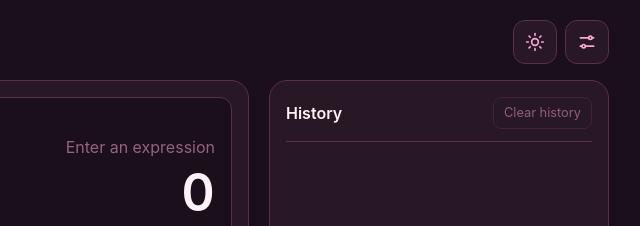
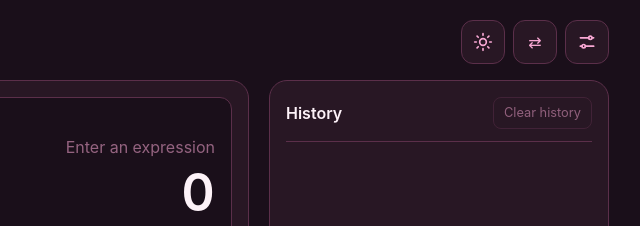
Before and after one commit to SCM-group-4/SCM-Group-4, a website with bundled scripts: page SCM_group_4/index.html in a window 1280 px wide. Shown: the top 226 px of the page, 505-1145 px from the left. Built offline with nearby package versions, Linux system fonts and the light colour scheme.

Commit message:
Add currency converter button
Added a currency converter button to easily access the currency conversion

```diff
--- a/SCM_group_4/index.html
+++ b/SCM_group_4/index.html
@@ -27,6 +27,7 @@
           <svg class="icon-sun" viewBox="0 0 24 24" width="20" height="20" fill="none" stroke="currentColor" stroke-width="2" stroke-linecap="round" aria-hidden="true"><circle cx="12" cy="12" r="4"/><path d="M12 2v2M12 20v2M4.9 4.9l1.4 1.4M17.7 17.7l1.4 1.4M2 12h2M20 12h2M4.9 19.1l1.4-1.4M17.7 6.3l1.4-1.4"/></svg>
           <svg class="icon-moon" viewBox="0 0 24 24" width="20" height="20" fill="none" stroke="currentColor" stroke-width="2" stroke-linecap="round" stroke-linejoin="round" aria-hidden="true"><path d="M20 14.5A8 8 0 0 1 9.5 4 8 8 0 1 0 20 14.5z"/></svg>
         </button>
+        <button id="currency-toggle" class="icon-btn" type="button" aria-label="Currency converter" title="Currency converter">⇄</button>
         <div class="settings">
           <button id="settings-toggle" class="icon-btn" type="button" aria-label="Settings" aria-expanded="false" aria-controls="settings-panel">
             <svg viewBox="0 0 24 24" width="20" height="20" fill="none" stroke="currentColor" stroke-width="2" stroke-linecap="round" aria-hidden="true"><path d="M4 7h10M18 7h2M4 17h2M10 17h10"/><circle cx="16" cy="7" r="2"/><circle cx="8" cy="17" r="2"/></svg>
```
